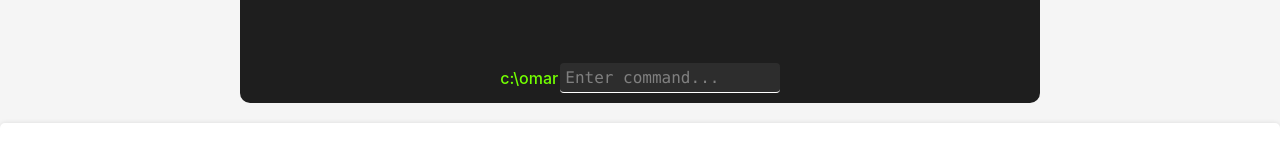
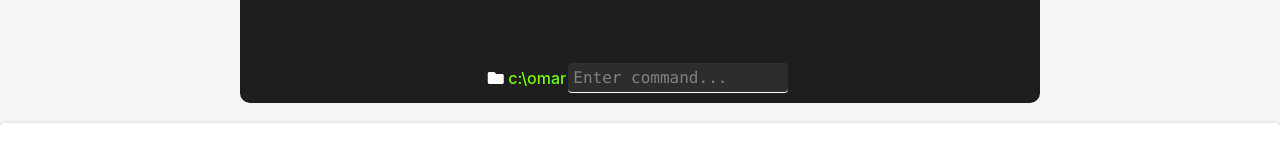
Before and after one commit to omarzoghayyer/React-JS-Resume-with-Terminal-, a React (Create React App) app: page / in a window 1280 px wide. Shown: the part 297-457 px from the top of the page. Built offline with nearby package versions, Linux system fonts and the light colour scheme.

Commit message:
added folder icon

```diff
--- a/public/index.html
+++ b/public/index.html
@@ -9,6 +9,8 @@
       name="description"
       content="Web site created using create-react-app"
     />
+    <link rel="stylesheet" href="https://cdnjs.cloudflare.com/ajax/libs/font-awesome/5.15.3/css/all.min.css" />
+
     <link rel="apple-touch-icon" href="%PUBLIC_URL%/logo192.png" />
     <!--
       manifest.json provides metadata used when your web app is installed on a
--- a/src/App.js
+++ b/src/App.js
@@ -52,7 +52,8 @@ function Terminal() {
     if (command === "ls") {
       setOutput(
         output +
-        `<div class="terminal-prompt"><span>${path}\\>$ </span></div>
+        `<div class="terminal-prompt"><span><i class="fas fa-folder"></i>&nbsp;${path}\\></span>
+        </div>
         <div class="yellow-text" style="margin-top: -10px; margin-left: 10px;">--background --projects --resume --interest --cat</div>`
       );
 
```
